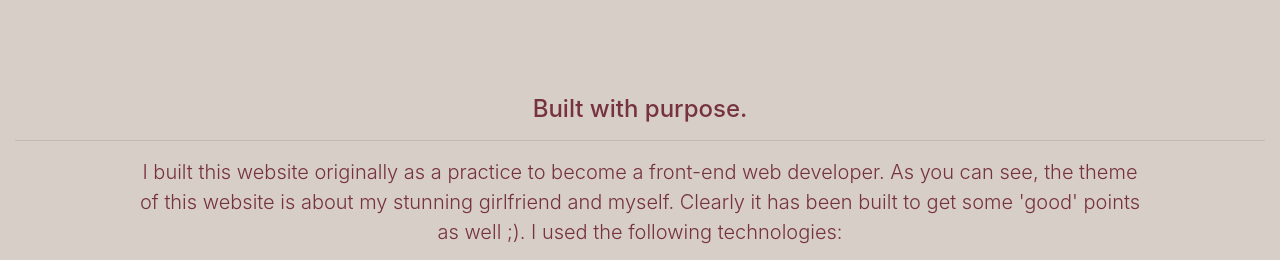
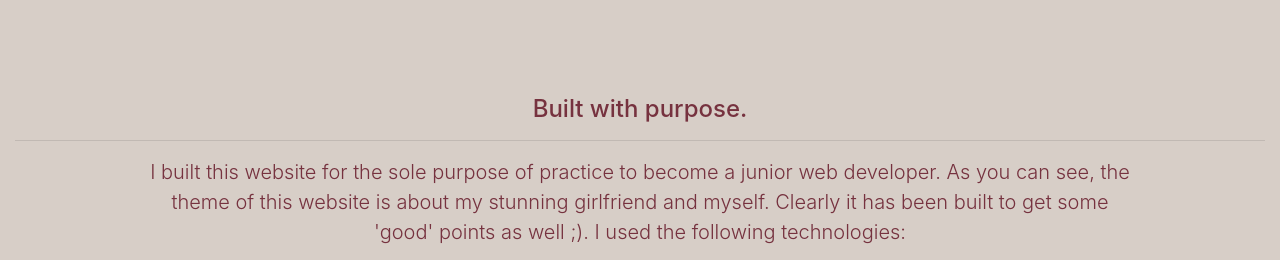
Before and after one commit to kevincarld/filikong, a plain HTML site: page index.html in a window 1280 px wide. Shown: the part 4432-4692 px from the top of the page. Drawn offline with nearby package versions, Linux system fonts and the light colour scheme.

Commit message:
Update index.html

```diff
--- a/index.html
+++ b/index.html
@@ -152,7 +152,7 @@
                     <div class="modal-body mb-0 p-0">
 
                         <div class="embed-responsive embed-responsive-16by9 z-depth-1-half">
-                            <img class="embed-responsive-item" src="img/gallery1.jpg" allowfullscreen></img>
+                            <img class="embed-responsive-item" src="img/gallery1.jpg" allowfullscreen/>
                         </div>
 
                     </div>
@@ -454,8 +454,8 @@
     <div class="col-12">
         <h4>Built with purpose.
         </h4><hr class="my-3">
-        <p class="lead">I built this website originally as a practice to become
-            a front-end web developer. As you can see, the theme of this website
+        <p class="lead">I built this website for the sole purpose of practice to become
+            a junior web developer. As you can see, the theme of this website
             is about my stunning girlfriend and myself. Clearly it has
         been built to get some 'good' points as well ;). I used the following technologies: </p>
     </div>
```
